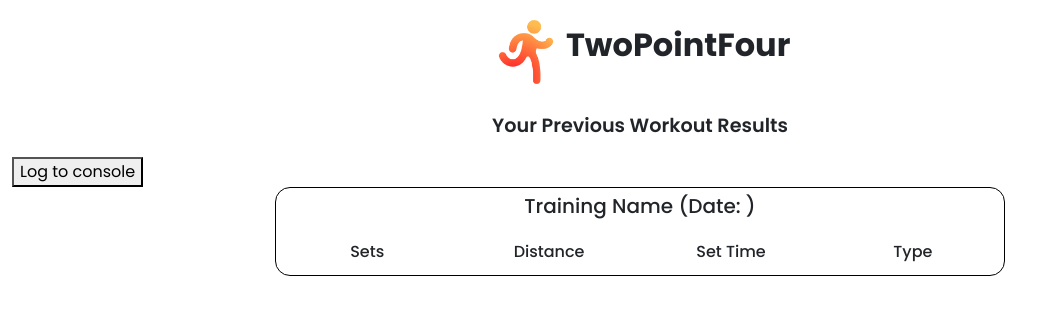
After one commit to TwoPointFour/Run_App, a PHP site: page /results.html in a window 1280 px wide. The commit adds this page. Shown: the top 315 px of the page, without its empty margins (0-1056 px from the left). Run offline with PHP 8.4, Linux system fonts and the light colour scheme; some web fonts are replaced.

Commit message:
headbanging

```diff
--- a/index.html
+++ b/index.html
@@ -35,7 +35,7 @@
       </div>
     </div>
     <!------- Splash Screen ------------->
-    <div class="container-fluid splashScreen">
+    <div class="container-fluid splashScreen d-none">
       <div class="row">
         <div class="col-lg-6">
           <img class="img-fluid" style="max-width: 80%" src="images/landingSplash.png" />
@@ -165,7 +165,7 @@
     </div>
 
     <!-- User Choice between Timed Interval and Distance Interval-->
-    <div class="container-fluid TypeChoice d-none">
+    <div class="container-fluid TypeChoice">
       <div class="col-lg-12 d-grid featureCard">
         <div class="row featureCardTitle">TwoPointFour Train</div>
         <div class="row">
--- /dev/null
+++ b/results.html
@@ -0,0 +1,70 @@
+<!DOCTYPE html>
+<html lang="en">
+  <head>
+    <meta charset="UTF-8" />
+    <!-- <meta name="viewport" content="width=device-width, initial-scale=1.0" /> -->
+    <meta
+      name="viewport"
+      content="width=device-width, initial-scale=1.0, maximum-scale=1.0, user-scalable=no"
+    />
+    <meta name="theme-color" content="#009578" />
+    <title>TwoPointFour Intervals</title>
+    <link rel="stylesheet" href="css/bootstrap.min.css" />
+    <link rel="stylesheet" href="src/master.css" />
+    <link rel="manifest" href="manifest.json" />
+    <link rel="apple-touch-icon" href="images/icon_x128.png" />
+    <link rel="icon" href="images/icon_x128.png" />
+    <link rel="serviceWorker" href="sw.js" />
+    <link rel="preconnect" href="https://fonts.gstatic.com" />
+    <link
+      href="https://fonts.googleapis.com/css2?family=Montserrat:ital,wght@0,100;0,200;0,300;0,400;0,500;0,600;0,700;0,800;0,900;1,100;1,200;1,300;1,400;1,500;1,600;1,700;1,800;1,900&family=Noto+Sans:ital,wght@0,400;0,700;1,400;1,700&display=swap"
+      rel="stylesheet"
+    />
+    <script type="module" src="src/db.js"></script>
+    <script type="module" src="src/index.js"></script>
+    <script type="module" src="src/suggest.js"></script>
+    <script type="module" src="src/timer.js"></script>
+    <script type="module" src="src/results.js"></script>
+  </head>
+  <body>
+    <div class="container-fluid Logo">
+      <div class="row justify-content-center">
+        <div class="col-lg-12">
+          <img src="images/icon_x128.png" alt="logo" width="72" height="72" />
+          <span class="logoname">TwoPointFour</span>
+        </div>
+      </div>
+    </div>
+    <div class="container-fluid trainingResults">
+      <div class="row justify-content-center">
+        <div class="col-lg-12">
+          <div class="head2">Your Previous Workout Results</div>
+          <button class="logConsole">Log to console</button>
+        </div>
+      </div>
+      <div class="row justify-content-center trainingRecords">
+        <div class="d-grid col-lg-12 trainingList">
+          <div class="btn recordcard mb-3">
+            <div class="row justify-content-center mb-3">
+              <h5>Training Name (Date: )</h5>
+            </div>
+            <div class="row justify-content-center">
+              <div class="d-grid col-3">
+                <h6>Sets</h6>
+              </div>
+              <div class="d-grid col-3">
+                <h6>Distance</h6>
+              </div>
+              <div class="d-grid col-3">
+                <h6>Set Time</h6>
+              </div>
+              <div class="d-grid col-3">
+                <h6>Type</h6>
+              </div>
+            </div>
+          </div>
+        </div>
+      </div>
+    </div>
+  </body>
+</html>
--- a/src/master.css
+++ b/src/master.css
@@ -195,6 +195,7 @@ h6,
 
 .recordcard {
   border-radius: 15px;
+  border: 1px solid black;
 }
 
 .trainingRecords {
@@ -301,3 +302,10 @@ h6,
 .DistanceForm {
   max-width: 60rem;
 }
+
+/* Distance Timer Form */
+
+.startSuggestedTraining {
+  padding: 5rem;
+  border-radius: 1rem;
+}
--- /dev/null
+++ b/src/results.js
@@ -0,0 +1,9 @@
+// import { trainingPlan } from "./suggest.js";
+
+console.log("working");
+document.querySelector(".logConsole").addEventListener("click", function () {
+  console.log("clicked!");
+  console.log(trainingPlan);
+});
+
+function displayTable() {}
--- a/src/suggest.js
+++ b/src/suggest.js
@@ -1,4 +1,14 @@
 // import getUser from "./main.js";
+import { initialiseTimer } from "./timer.js";
+import { trainingInfo } from "./timer.js";
+
+export const trainingPlan = {
+  permSetCount: "2",
+  permDistance: "300",
+  permPaceTime: "10000",
+  permSetTimeMin: "2",
+  permSetTimeSec: "2",
+};
 
 const getPace = (time) => {
   return 2400 / time;
@@ -52,6 +62,7 @@ const info = {
   targetTimeSec: "30",
   weeks: "5",
 };
+
 // getTrainingPlan(info)
 
 // Units are in metres and seconds
--- a/src/timer.js
+++ b/src/timer.js
@@ -1,5 +1,6 @@
 import { account_1 } from "./script.js";
 export let variablePackage = {};
+export let trainingInfo;
 /////////////////////// Timer Function //////////////////////////////////
 
 const currentCallout = document.querySelector(".audioenable");
@@ -152,9 +153,9 @@ function activateSplitBtn(variablePackage) {
 
 function activateCompleteBtn() {
   document.querySelector(".completeTraining").addEventListener("click", function () {
-    const trainingInfo = Object.assign({}, variablePackage);
-    account_1.data.push(trainingInfo);
-    console.log(account_1.data);
+    trainingInfo = Object.assign({}, variablePackage);
+    // account_1.data.push(trainingInfo);
+    // console.log(account_1.data);
     document.querySelector(".trainingDataTable").innerHTML = `
     <table class="table">
     <thread>
```
Also changed, not shown: distanceTimer.html (+14 -6 lines), src/distanceTimer.js (+7 -0 lines).
